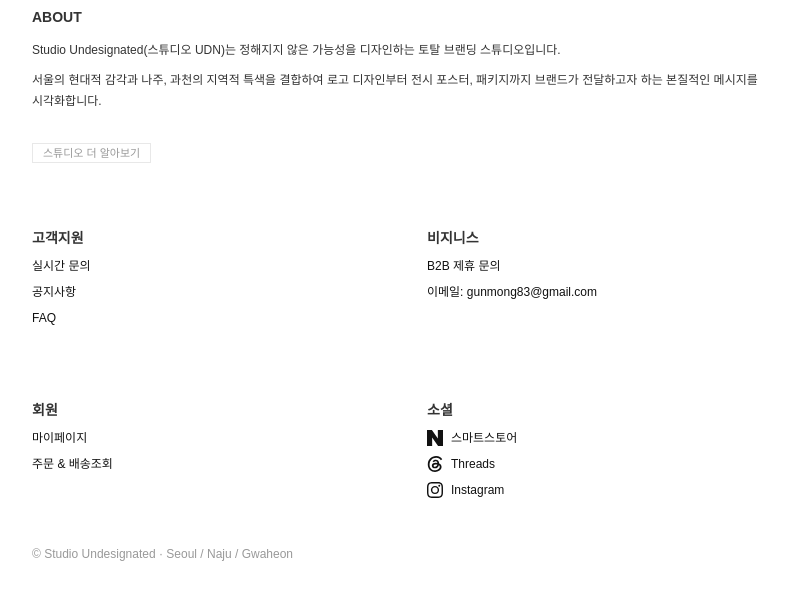
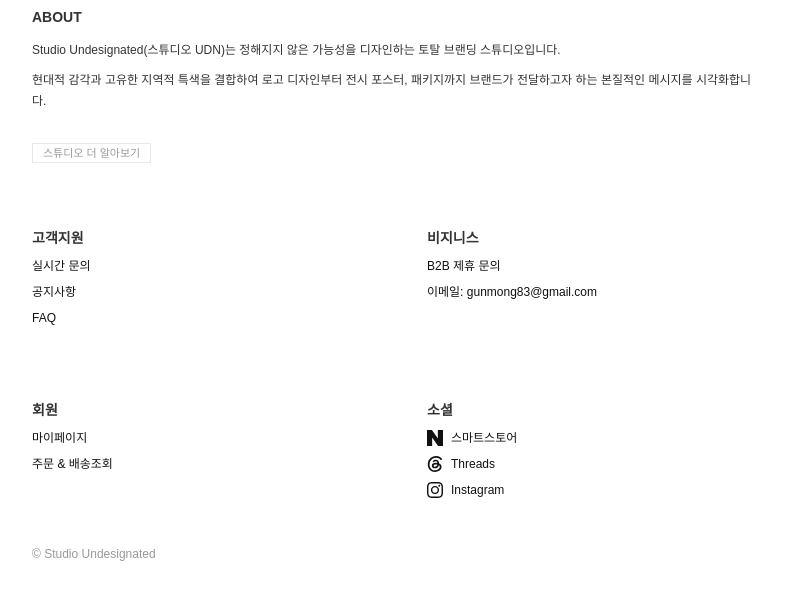
Before and after one commit to gunmong83/udn_studio, a Next.js app in the folder web/: page / in a window 1280 px wide. Shown: the part 2382-2982 px from the top of the page, without its empty margins (245-1034 px from the left). Built offline with nearby package versions, Linux system fonts and the light colour scheme; no server answers; a web font is replaced by a local one.

Commit message:
remove location labels from studio pages

```diff
--- a/web/app/about/page.tsx
+++ b/web/app/about/page.tsx
@@ -45,8 +45,7 @@ export default function AboutPage() {
           원본 page.tsx·wave8 이력·recolored-v2/ 자산 전량 보존). */}
 
       <p className="px-3 pt-section text-util text-muted">
-        {site.name} · {site.locations.join(" / ")} ·{" "}
-        {site.services.join(" · ")}
+        {site.name} · {site.services.join(" · ")}
       </p>
     </div>
   );
--- a/web/src/components/layout/Footer.tsx
+++ b/web/src/components/layout/Footer.tsx
@@ -157,9 +157,7 @@ export default function Footer() {
 
       {/* 사업자 정보 라인 — 원본에 없는 수치(사업자번호·전화 등)는 기재하지 않음 */}
       <div className="mt-10">
-        <p className="text-util leading-[23px] text-muted">
-          © {site.name} · {site.locations.join(" / ")}
-        </p>
+        <p className="text-util leading-[23px] text-muted">© {site.name}</p>
       </div>
     </footer>
   );
--- a/web/src/data/site.ts
+++ b/web/src/data/site.ts
@@ -8,7 +8,7 @@ export const site = {
   title: "Studio Undesignated | 스튜디오 UDN | 토탈 브랜딩 디자인 스튜디오",
   // 원본 meta description 그대로
   description:
-    "Studio Undesignated (스튜디오 UDN) - 서울, 나주, 과천 기반의 토탈 브랜딩 디자인 스튜디오. 로고 디자인, 브랜드 아이덴티티 전문.",
+    "Studio Undesignated (스튜디오 UDN) - 정해지지 않은 가능성을 디자인하는 토탈 브랜딩 디자인 스튜디오. 로고 디자인, 브랜드 아이덴티티 전문.",
   // 원본 meta keywords 그대로
   keywords:
     "스튜디오 udn,studio udn,studioudn,studioundesignated,스튜디오 유디엔,Studio Undesignated,브랜딩,로고 디자인,브랜드 아이덴티티",
@@ -19,11 +19,11 @@ export const site = {
     heading: "Studio Undesignated의 철학 (Our Philosophy)",
     paragraphs: [
       "Studio Undesignated(스튜디오 UDN)는 정해지지 않은 가능성을 디자인하는 토탈 브랜딩 스튜디오입니다.",
-      "서울의 현대적 감각과 나주, 과천의 지역적 특색을 결합하여 로고 디자인부터 전시 포스터, 패키지까지 브랜드가 전달하고자 하는 본질적인 메시지를 시각화합니다.",
+      "현대적 감각과 고유한 지역적 특색을 결합하여 로고 디자인부터 전시 포스터, 패키지까지 브랜드가 전달하고자 하는 본질적인 메시지를 시각화합니다.",
     ],
   },
   // 원본 schema.org ProfessionalService 지역 표기
-  locations: ["Seoul", "Naju", "Gwaheon"],
+  locations: [],
   // 원본에서 실측된 유일 외부 링크(schema.org sameAs)
   links: {
     smartstore: "https://smartstore.naver.com/studioudn",
```
